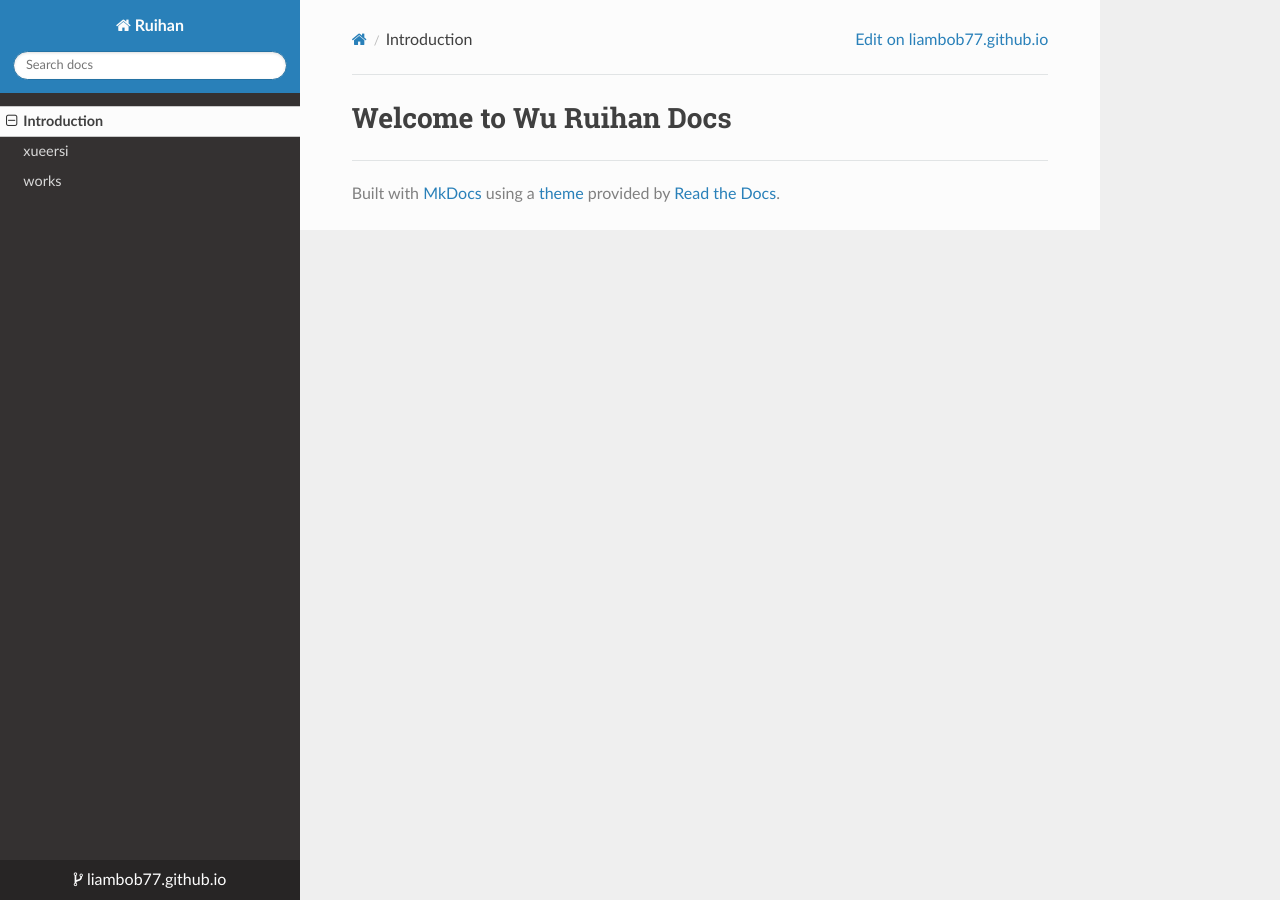
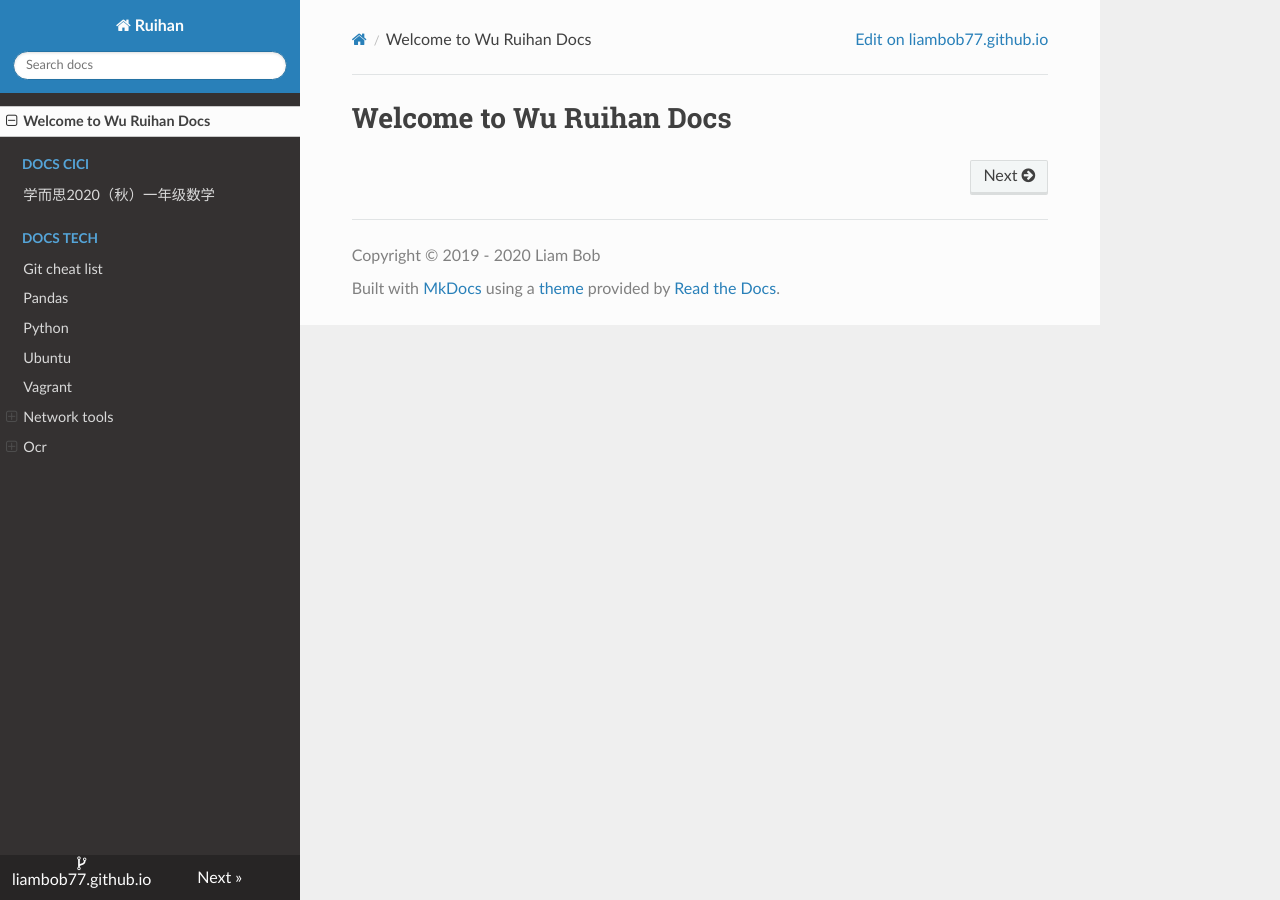
Before and after one commit to liambob77/ruihan.tech, an MkDocs documentation site: the page built from docs/index.md, in a window 1280 px wide. Built offline with MkDocs 1.6.1, drawn with Linux system fonts in a browser that asks for light colours; nearby versions of some CDN libraries.

Commit message:
Update mkdocs.yml

```diff
--- a/mkdocs.yml
+++ b/mkdocs.yml
@@ -1,14 +1,24 @@
 site_name: Ruihan
-theme: readthedocs
+theme:
+    name: readthedocs
+    highlightjs: true
+    hljs_languages:
+        - yaml
+        - rust
 repo_url: https://github.com/liambob77/liambob77.github.io/
 repo_name: liambob77.github.io
 site_author: Wu Ruihan
-nav:
-- Introduction: 'index.md'
-- xueersi: 'docs_cici'
-- works: 'docs_tech'
+# nav:
+# - Introduction: 'index.md'
+# - xueersi: docs_cici/xessx01.md
+# - works: docs_tech/*
+copyright: "Copyright © 2019 - 2020 Liam Bob"
 markdown_extensions:
     - smarty
     - toc:
         permalink: True
     - sane_lists
+
+plugins:
+    - search:
+        separator: '[\s\-\.]+'
```
